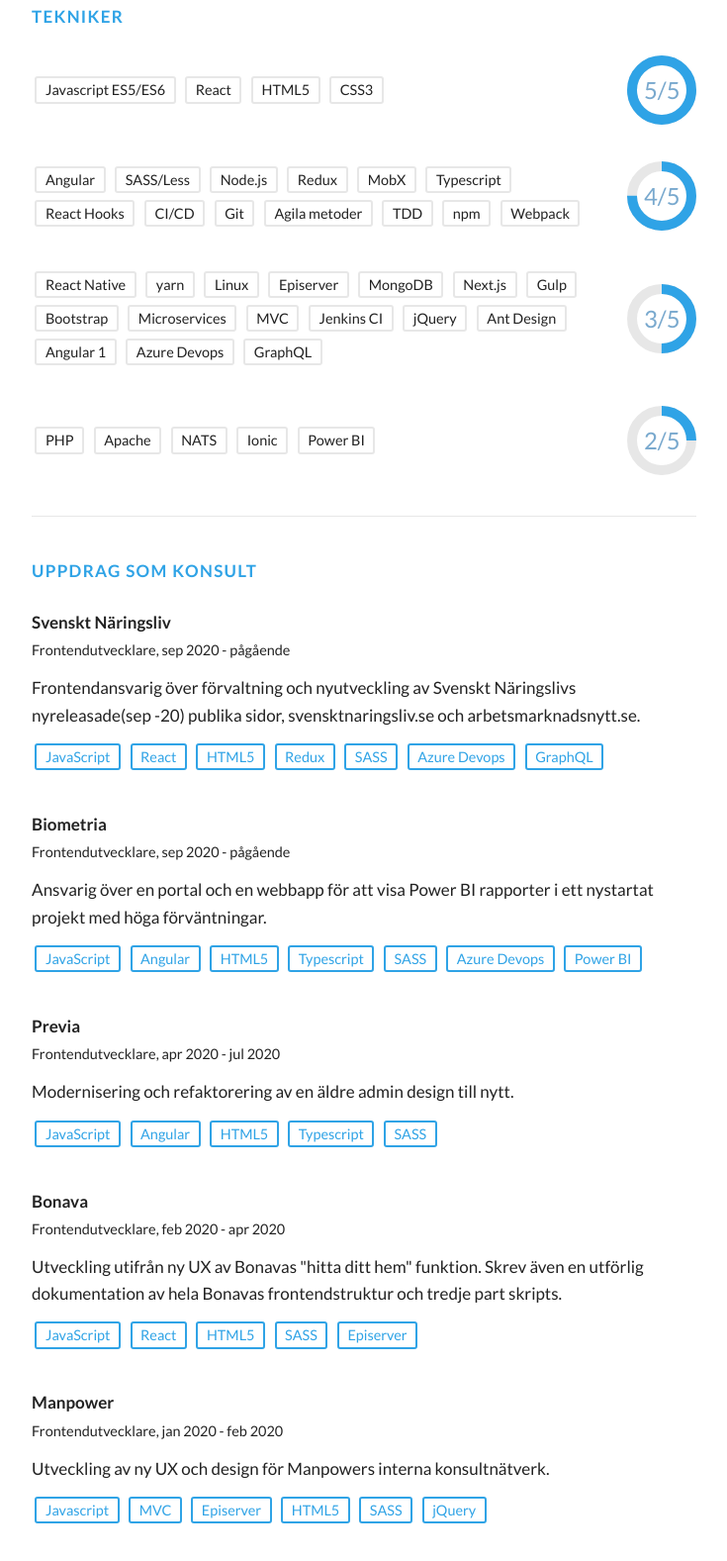
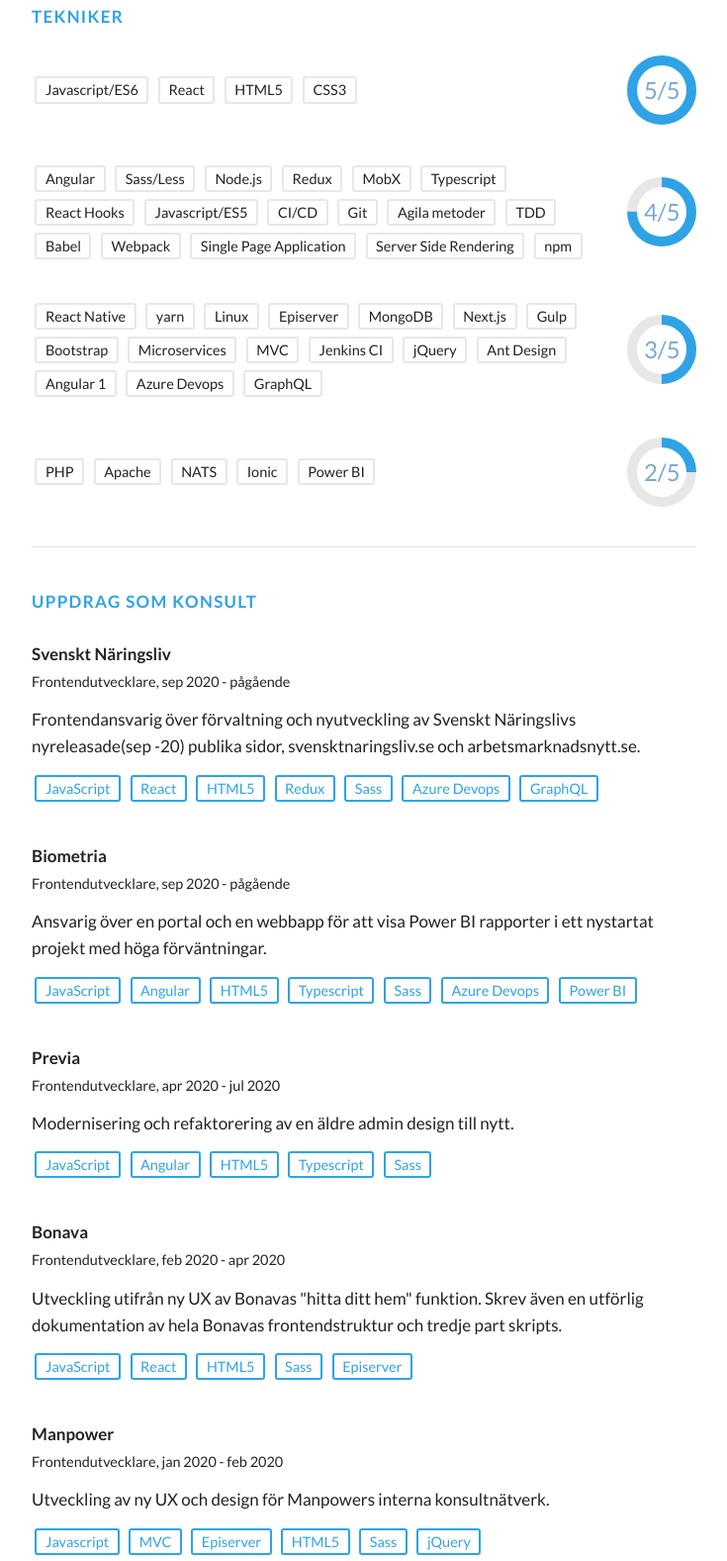
Before and after one commit to rhorno/rhorno.github.io, a plain HTML site: page index.html in a window 1280 px wide. Shown: the part 1175-2752 px from the top of the page at 99% size, without its empty margins (272-1007 px from the left). Drawn offline with Linux system fonts and the light colour scheme.

Commit message:
Add and update skills

```diff
--- a/index.html
+++ b/index.html
@@ -114,7 +114,7 @@
 			<div class="list">
 				<div class="list__section list__section--align-center">
 					<ul class="skill-list">
-						<li class="skill-list__item skill-list__item--grey">Javascript ES5/ES6</li>
+						<li class="skill-list__item skill-list__item--grey">Javascript/ES6</li>
 						<li class="skill-list__item skill-list__item--grey">React</li>
 						<li class="skill-list__item skill-list__item--grey">HTML5</li>
 						<li class="skill-list__item skill-list__item--grey">CSS3</li>
@@ -130,18 +130,22 @@
 				<div class="list__section list__section--align-center">
 					<ul class="skill-list">
 						<li class="skill-list__item skill-list__item--grey">Angular</li>
-						<li class="skill-list__item skill-list__item--grey">SASS/Less</li>
+						<li class="skill-list__item skill-list__item--grey">Sass/Less</li>
 						<li class="skill-list__item skill-list__item--grey">Node.js</li>
 						<li class="skill-list__item skill-list__item--grey">Redux</li>
 						<li class="skill-list__item skill-list__item--grey">MobX</li>
 						<li class="skill-list__item skill-list__item--grey">Typescript</li>
 						<li class="skill-list__item skill-list__item--grey">React Hooks</li>
+						<li class="skill-list__item skill-list__item--grey">Javascript/ES5</li>
 						<li class="skill-list__item skill-list__item--grey">CI/CD</li>
 						<li class="skill-list__item skill-list__item--grey">Git</li>
 						<li class="skill-list__item skill-list__item--grey">Agila metoder</li>
 						<li class="skill-list__item skill-list__item--grey">TDD</li>
+						<li class="skill-list__item skill-list__item--grey">Babel</li>
+						<li class="skill-list__item skill-list__item--grey">Webpack</li>
+						<li class="skill-list__item skill-list__item--grey">Single Page Application</li>
+						<li class="skill-list__item skill-list__item--grey">Server Side Rendering</li>
 						<li class="skill-list__item skill-list__item--grey">npm</li>
-						<li class="skill-list__item skill-list__item--grey">Webpack</li>
 					</ul>
 					<div class="rating">
 						<svg width="70" height="70">
@@ -219,7 +223,7 @@
 						<li class="skill-list__item">React</li>
 						<li class="skill-list__item">HTML5</li>
 						<li class="skill-list__item">Redux</li>
-						<li class="skill-list__item">SASS</li>
+						<li class="skill-list__item">Sass</li>
 						<li class="skill-list__item">Azure Devops</li>
 						<li class="skill-list__item">GraphQL</li>
 					</ul>
@@ -239,7 +243,7 @@
 						<li class="skill-list__item">Angular</li>
 						<li class="skill-list__item">HTML5</li>
 						<li class="skill-list__item">Typescript</li>
-						<li class="skill-list__item">SASS</li>
+						<li class="skill-list__item">Sass</li>
 						<li class="skill-list__item">Azure Devops</li>
 						<li class="skill-list__item">Power BI</li>
 					</ul>
@@ -257,7 +261,7 @@
 						<li class="skill-list__item">Angular</li>
 						<li class="skill-list__item">HTML5</li>
 						<li class="skill-list__item">Typescript</li>
-						<li class="skill-list__item">SASS</li>
+						<li class="skill-list__item">Sass</li>
 					</ul>
 				</section>
 				<section class="list__section list__section--col">
@@ -274,7 +278,7 @@
 						<li class="skill-list__item">JavaScript</li>
 						<li class="skill-list__item">React</li>
 						<li class="skill-list__item">HTML5</li>
-						<li class="skill-list__item">SASS</li>
+						<li class="skill-list__item">Sass</li>
 						<li class="skill-list__item">Episerver</li>
 					</ul>
 				</section>
@@ -291,7 +295,7 @@
 						<li class="skill-list__item">MVC</li>
 						<li class="skill-list__item">Episerver</li>
 						<li class="skill-list__item">HTML5</li>
-						<li class="skill-list__item">SASS</li>
+						<li class="skill-list__item">Sass</li>
 						<li class="skill-list__item">jQuery</li>
 					</ul>
 				</section>
@@ -337,7 +341,7 @@
 						<li class="skill-list__item">React Native</li>
 						<li class="skill-list__item">MobX</li>
 						<li class="skill-list__item">HTML5</li>
-						<li class="skill-list__item">SASS</li>
+						<li class="skill-list__item">Sass</li>
 					</ul>
 				</section>
 				<section class="list__section list__section--col">
@@ -372,7 +376,7 @@
 						<li class="skill-list__item">Angular</li>
 						<li class="skill-list__item">HTML5</li>
 						<li class="skill-list__item">Typescript</li>
-						<li class="skill-list__item">SASS</li>
+						<li class="skill-list__item">Sass</li>
 					</ul>
 				</section>
 				<section class="list__section list__section--col page-break">
@@ -389,7 +393,7 @@
 						<li class="skill-list__item">Angular</li>
 						<li class="skill-list__item">HTML5</li>
 						<li class="skill-list__item">Typescript</li>
-						<li class="skill-list__item">SASS</li>
+						<li class="skill-list__item">Sass</li>
 						<li class="skill-list__item">Ionic</li>
 					</ul>
 				</section>
@@ -407,7 +411,7 @@
 						<li class="skill-list__item">React</li>
 						<li class="skill-list__item">HTML5</li>
 						<li class="skill-list__item">Redux</li>
-						<li class="skill-list__item">SASS</li>
+						<li class="skill-list__item">Sass</li>
 						<li class="skill-list__item">Google Maps API</li>
 					</ul>
 				</section>
@@ -426,7 +430,7 @@
 						<li class="skill-list__item">React Native</li>
 						<li class="skill-list__item">HTML5</li>
 						<li class="skill-list__item">Redux</li>
-						<li class="skill-list__item">SASS</li>
+						<li class="skill-list__item">Sass</li>
 					</ul>
 				</section>
 				<section class="list__section list__section--col">
@@ -446,7 +450,7 @@
 						<li class="skill-list__item">Angular 1+2</li>
 						<li class="skill-list__item">HTML5</li>
 						<li class="skill-list__item">Typescript</li>
-						<li class="skill-list__item">SASS</li>
+						<li class="skill-list__item">Sass</li>
 						<li class="skill-list__item">Bootstrap</li>
 					</ul>
 				</section>
@@ -465,7 +469,7 @@
 						<li class="skill-list__item">React Native</li>
 						<li class="skill-list__item">HTML5</li>
 						<li class="skill-list__item">Redux</li>
-						<li class="skill-list__item">SASS</li>
+						<li class="skill-list__item">Sass</li>
 					</ul>
 				</section>
 				<section class="list__section list__section--col">
@@ -558,6 +562,7 @@
 				<li class="skill-list__item skill-list__item--grey">Linux</li>
 				<li class="skill-list__item skill-list__item--grey">Handboll</li>
 				<li class="skill-list__item skill-list__item--grey">NFL</li>
+				<li class="skill-list__item skill-list__item--grey">Internetsäkerhet/integritet</li>
 			</ul>
 		</article>
 	</main>
```
Also changed, not shown: 1 other file.
